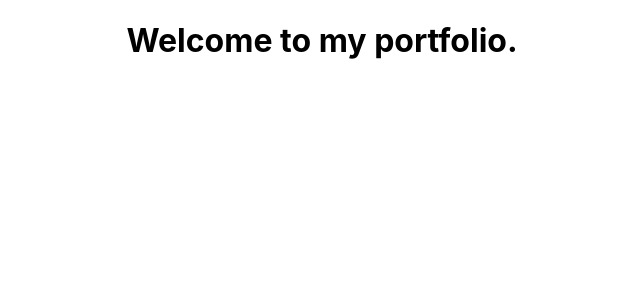
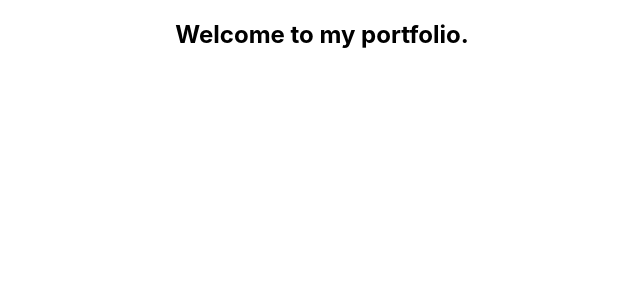
Before and after one commit to IA26/my-portfolio, a React (Create React App) app: page / in a window 1280 px wide. Shown: the top 300 px of the page, without its empty margins (318-958 px from the left). Built offline with nearby package versions, Linux system fonts and the light colour scheme.

Commit message:
added navbar with bulma

```diff
--- a/src/components/NavBar.js
+++ b/src/components/NavBar.js
@@ -7,7 +7,9 @@ function NavBar(props) {
 
     return (
         <>
-            <h1>Welcome to my portfolio.</h1>
+        <nav class="navbar" role="navigation" aria-label="main navigation">
+             <h1>Welcome to my portfolio.</h1>
+        </nav>
         </>
     )
 }
```
